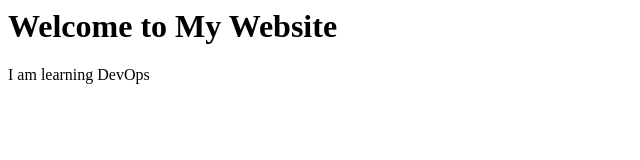
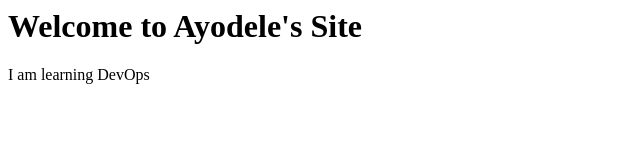
Before and after one commit to ayodeleolurinde/project-1-website, a plain HTML site: page index.html in a window 1280 px wide. Shown: the whole page, without its empty margins (0-640 px from the left). Drawn offline with Linux system fonts and the light colour scheme.

Commit message:
feature branch updated

```diff
--- a/index.html
+++ b/index.html
@@ -3,7 +3,7 @@
 <title>My Website</title>
 </head>
 <body>
-<h1>Welcome to My Website</h1>
+<h1>Welcome to Ayodele's Site</h1>
 <p>I am learning DevOps</p>
 </body>
 </html>
```
